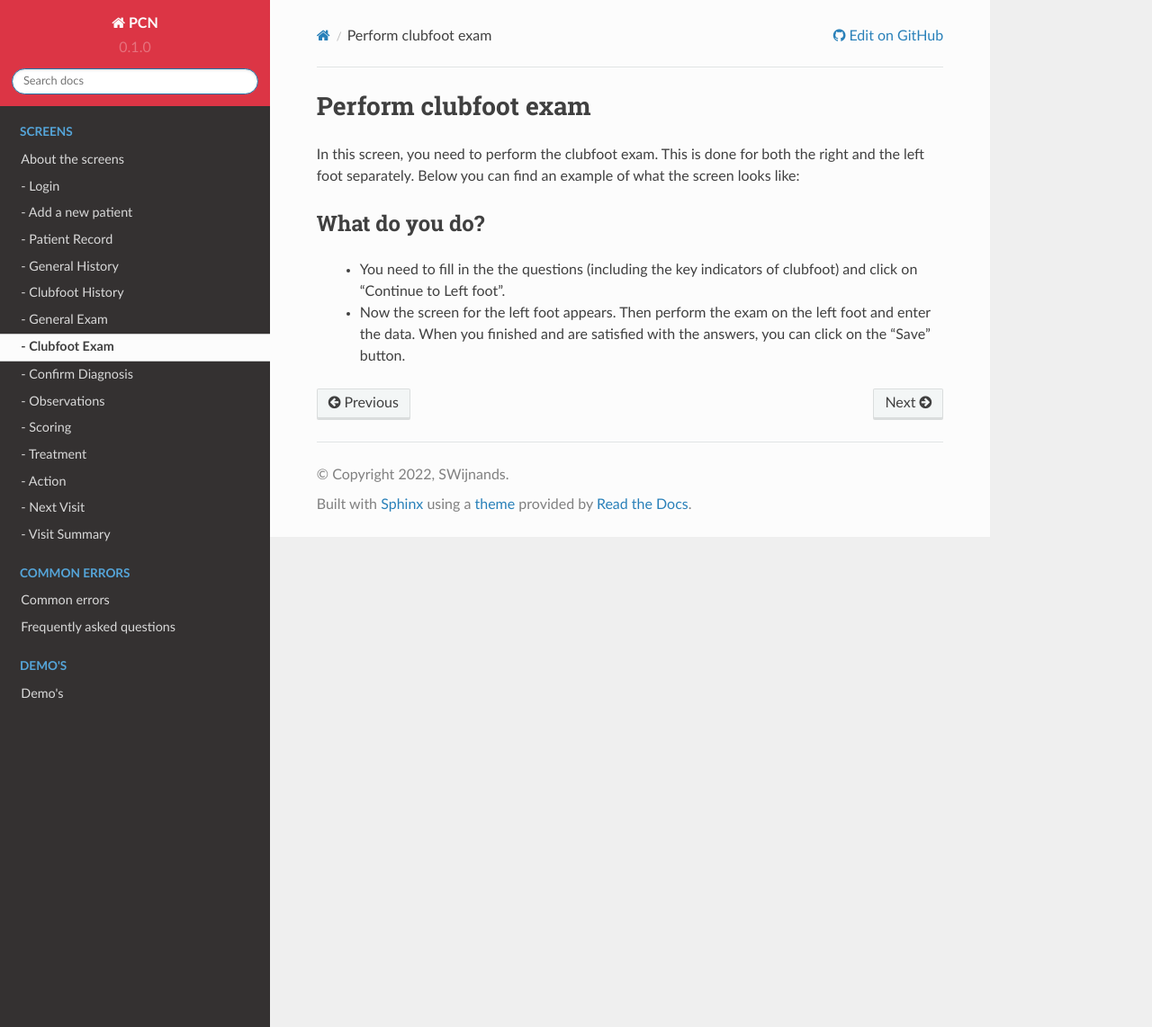
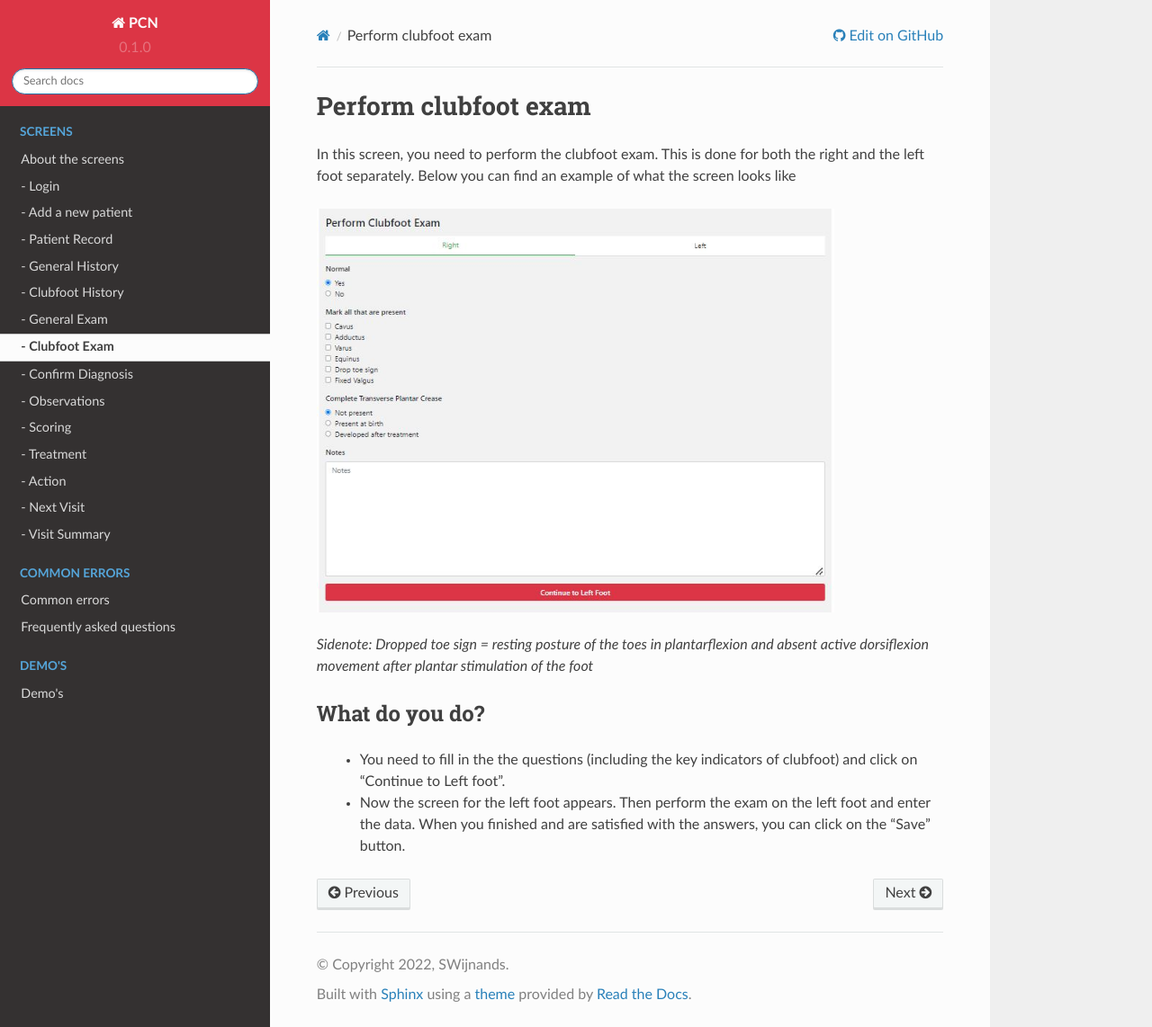
Before and after one commit to SWijnands01/PCN, a Sphinx documentation site: the page built from docs/source/ClubfootExamScreen.rst, in a window 1280 px wide and 1142 px high. Shown: the whole window at 90% size. Built offline with Sphinx 7.4.7 and the Read the Docs theme 2.0.0, drawn with Linux system fonts in a browser that asks for light colours.

Commit message:
Update ClubfootExamScreen.rst

```diff
--- a/docs/source/ClubfootExamScreen.rst
+++ b/docs/source/ClubfootExamScreen.rst
@@ -2,14 +2,15 @@
 Perform clubfoot exam
 #######
 
-In this screen, you need to perform the clubfoot exam. This is done for both the right and the left foot separately. Below you can find an example of what the screen looks like:
+In this screen, you need to perform the clubfoot exam. This is done for both the right and the left foot separately. Below you can find an example of what the screen looks like
 
 
 .. image:: images/ClubfootExam.JPG
    :scale: 80 %
 
 
-   *Sidenote: Dropped toe sign = resting posture of the toes in plantarflexion and absent active dorsiflexion movement after plantar stimulation of the foot*
+
+*Sidenote: Dropped toe sign = resting posture of the toes in plantarflexion and absent active dorsiflexion movement after plantar stimulation of the foot*
 
 ----
 What do you do?
```
